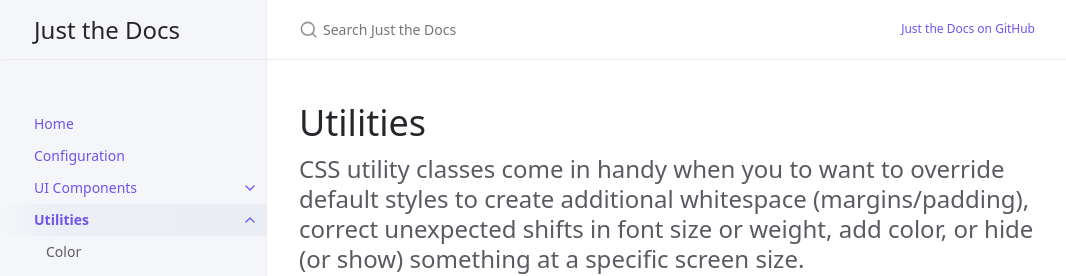
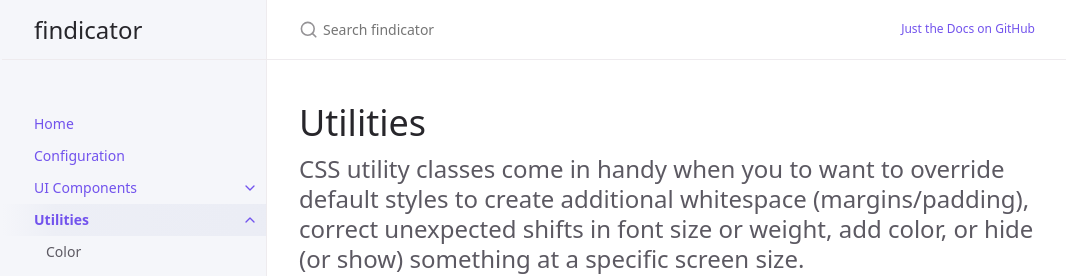
Before and after one commit to findicator/findicator.github.io, a Jekyll site: the page built from docs/utilities/utilities.md, in a window 1280 px wide. Shown: the top 276 px of the page, without its empty margins (105-1171 px from the left). Built offline with Jekyll 4.4.1, drawn with Linux system fonts in a browser that asks for light colours.

Commit message:
change config

```diff
--- a/_config.yml
+++ b/_config.yml
@@ -13,10 +13,10 @@
 # you will see them accessed via {{ site.title }}, {{ site.github_repo }}, and so on.
 # You can create any custom variable you would like, and they will be accessible
 # in the templates via {{ site.myvariable }}.
-title: Just the Docs
-description: A Jekyll theme for documentation
-baseurl: "/just-the-docs" # the subpath of your site, e.g. /blog
-url: "https://pmarsceill.github.io" # the base hostname & protocol for your site, e.g. http://example.com
+title: findicator
+description: Finance Indicators
+baseurl: "/" # the subpath of your site, e.g. /blog
+url: "https://findicator.github.io" # the base hostname & protocol for your site, e.g. http://example.com
 
 permalink: pretty
 exclude: ["node_modules/", "*.gemspec", "*.gem", "Gemfile", "Gemfile.lock", "package.json", "package-lock.json",  "script/", "LICENSE.txt", "lib/", "bin/", "README.md", "Rakefile"
```
